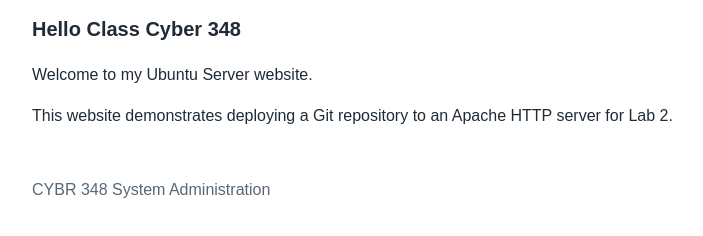
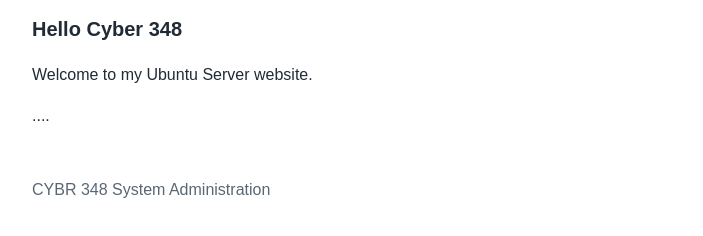
Before and after one commit to Rainmaker1981/cyber-348-demo, a plain HTML site: page index.html in a window 1280 px wide. Shown: the part 142-378 px from the top of the page, without its empty margins (228-931 px from the left). Drawn offline with Linux system fonts and the light colour scheme.

Commit message:
index update

```diff
--- a/index.html
+++ b/index.html
@@ -14,9 +14,9 @@
 <body>
   <main>
     <h1>Mark Meyer</h1>
-    <h2>Hello Class Cyber 348</h2>
+    <h2>Hello Cyber 348</h2>
     <p>Welcome to my Ubuntu Server website.</p>
-    <p>This website demonstrates deploying a Git repository to an Apache HTTP server for Lab 2.</p>
+    <p>....</p>
   </main>
   <footer>CYBR 348 System Administration</footer>
 </body>
```
